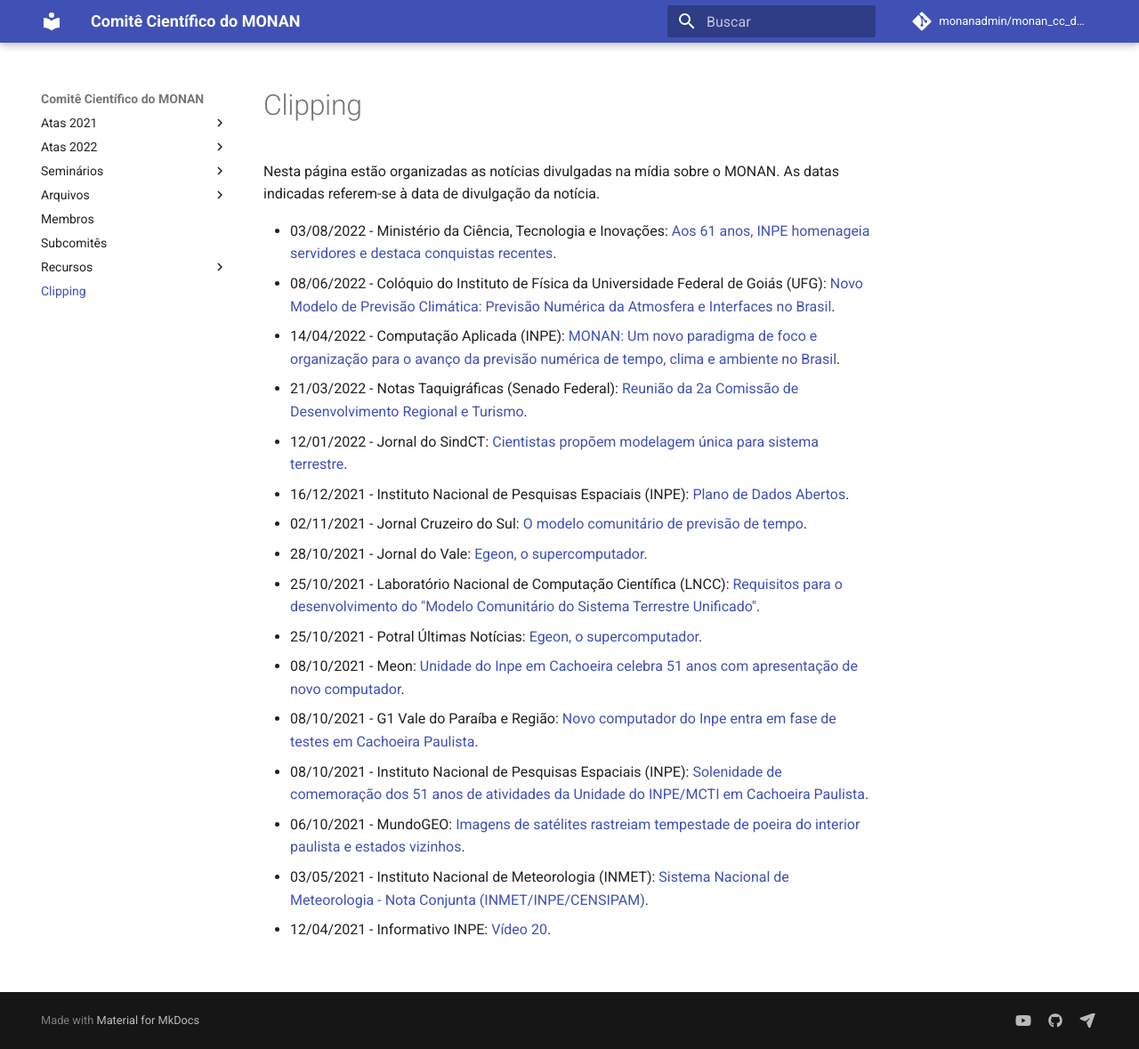
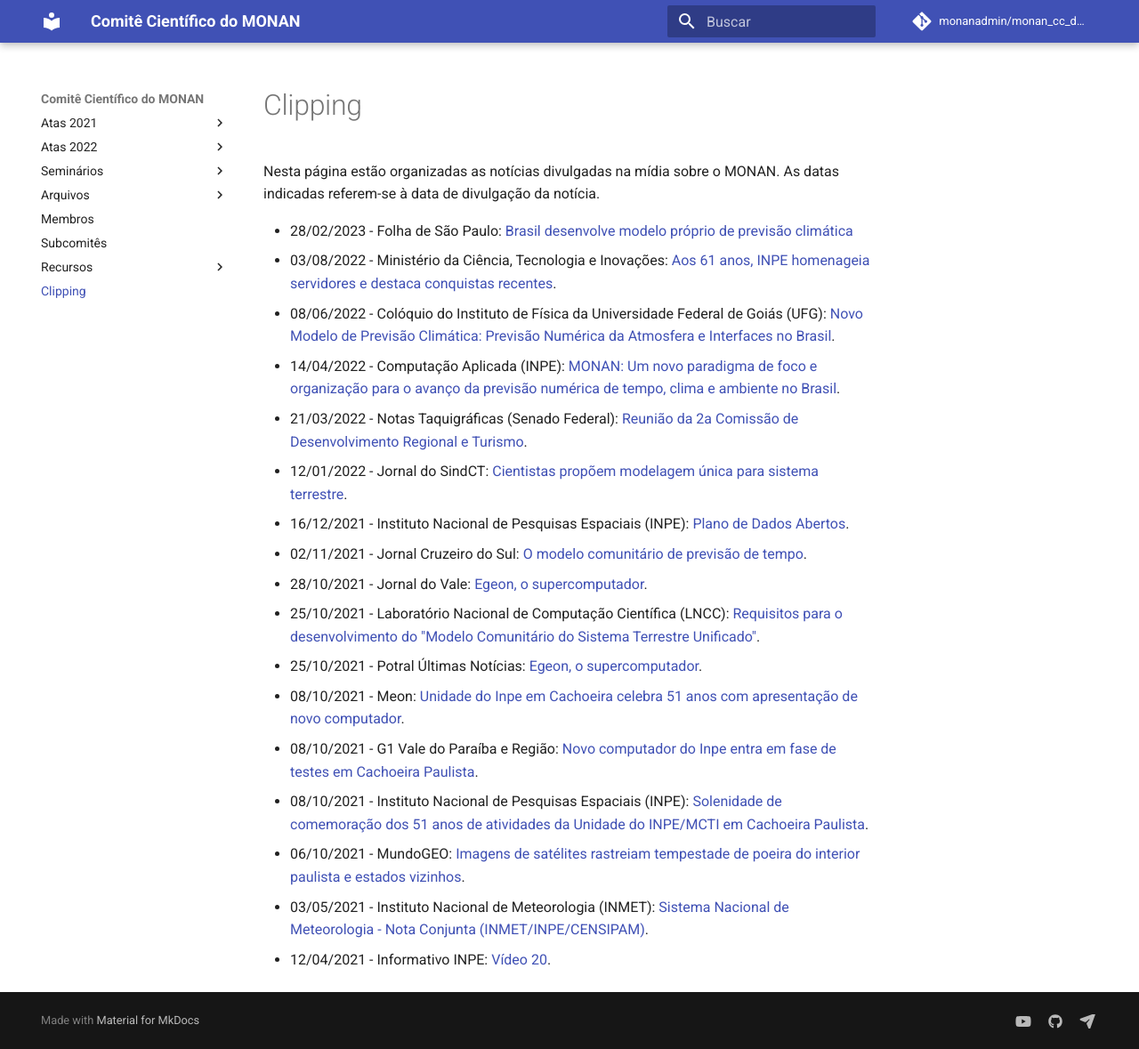
Before and after one commit to monanadmin/monan_cc_docs, an MkDocs documentation site: the page built from docs/clipping.md, in a window 1280 px wide and 1179 px high. Shown: the whole window at 89% size. Built offline with MkDocs 1.6.1 and Material for MkDocs 9.7.7, drawn with Linux system fonts in a browser that asks for light colours; comment, search, counter and statistics services are not loaded.

Commit message:
Atualizando página clipping.md

```diff
--- a/docs/clipping.md
+++ b/docs/clipping.md
@@ -2,6 +2,7 @@
 
 Nesta página estão organizadas as notícias divulgadas na mídia sobre o MONAN. As datas indicadas referem-se à data de divulgação da notícia.
 
+* 28/02/2023 - Folha de São Paulo: [Brasil desenvolve modelo próprio de previsão climática](https://www1.folha.uol.com.br/ambiente/2023/02/brasil-desenvolve-modelo-proprio-de-previsao-climatica.shtml)
 * 03/08/2022 - Ministério da Ciência, Tecnologia e Inovações: [Aos 61 anos, INPE homenageia servidores e destaca conquistas recentes](https://www.gov.br/mcti/pt-br/acompanhe-o-mcti/noticias/2022/08/aos-61-anos-inpe-homenageia-servidores-e-destaca-conquistas-recentes).
 * 08/06/2022 - Colóquio do Instituto de Física da Universidade Federal de Goiás (UFG): [Novo Modelo de Previsão Climática: Previsão Numérica da Atmosfera e Interfaces no Brasil](https://www.if.ufg.br/n/155623-coloquio-do-if-evento-aborda-novo-modelo-para-previsao-climatica).
 * 14/04/2022 - Computação Aplicada (INPE): [MONAN: Um novo paradigma de foco e organização para o avanço da previsão numérica de tempo, clima e ambiente no Brasil](https://www.facebook.com/PGCAPINPE/photos/a.322786695163393/1154753311966723/).
```
